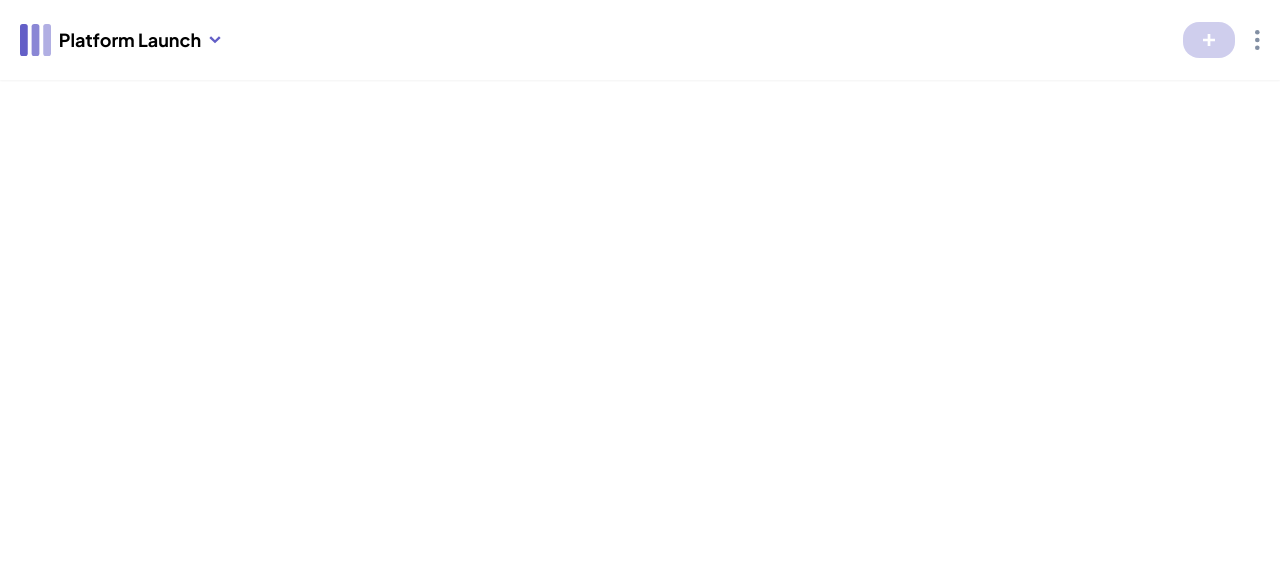
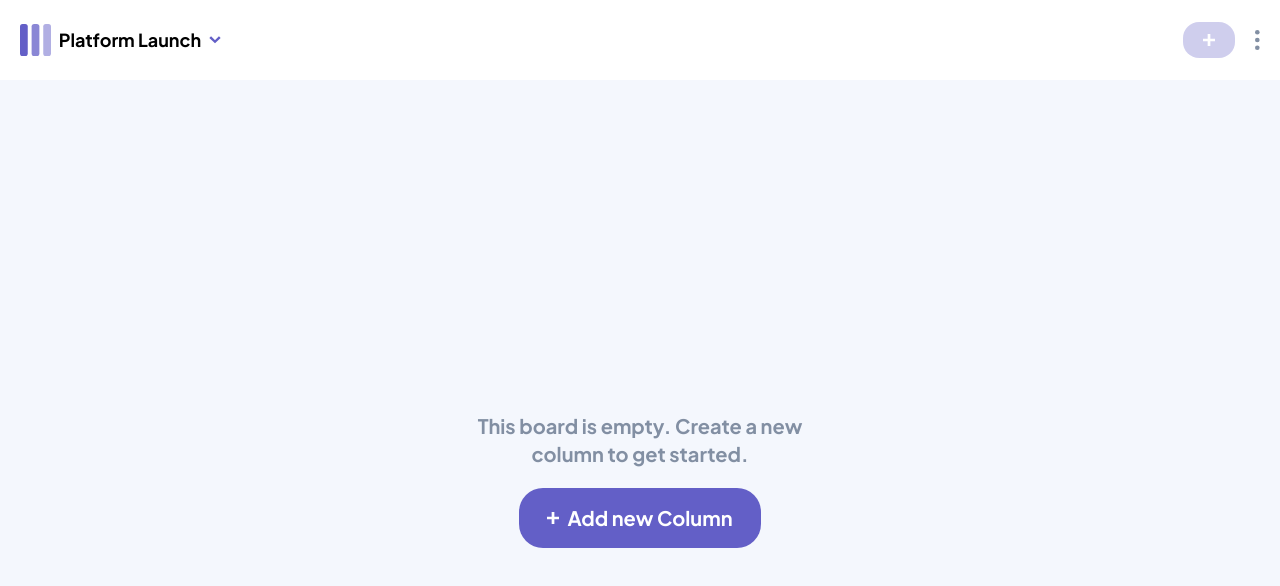
Before and after one commit to danielgen01/kanbanboard-frontend, a React (Vite) app: page / in a window 1280 px wide. Shown: the top 586 px of the page. Built offline with nearby package versions, Linux system fonts and the light colour scheme.

Commit message:
add empty board content

```diff
--- a/src/App.tsx
+++ b/src/App.tsx
@@ -1,15 +1,16 @@
 import { useState } from 'react'
 import './App.css'
 import Navbar from './components/Navbar'
+import Board from './components/Board'
 
 function App() {
 
 
   return (
-   <>
+   <div className='app min-h-screen w-screen'>
    <Navbar />
-
-   </>
+   <Board />
+   </div>
   )
 }
 
--- /dev/null
+++ b/src/components/Board.tsx
@@ -0,0 +1,23 @@
+import React from "react"
+import addicon from "../../assets/icon-add-task-mobile.svg"
+
+const Board = () => {
+  return (
+    <main className="dark:bg-dark-black bg-dark-white ">
+      <div className="empty-board-content w-full flex min-h-screen items-center justify-center flex-col overflow-y-hidden">
+        <h1 className="text-center text-medium-gray font-bold text-xl">
+          This board is empty. Create a new <br />
+          column to get started.
+        </h1>
+        <button className="mt-5 text-white text-xl
+         bg-dark-purple flex items-center gap-2 px-7 py-4 rounded-3xl font-bold
+        ">
+          <img src={addicon} alt="" />
+          Add new Column
+        </button>
+      </div>
+    </main>
+  )
+}
+
+export default Board
```
